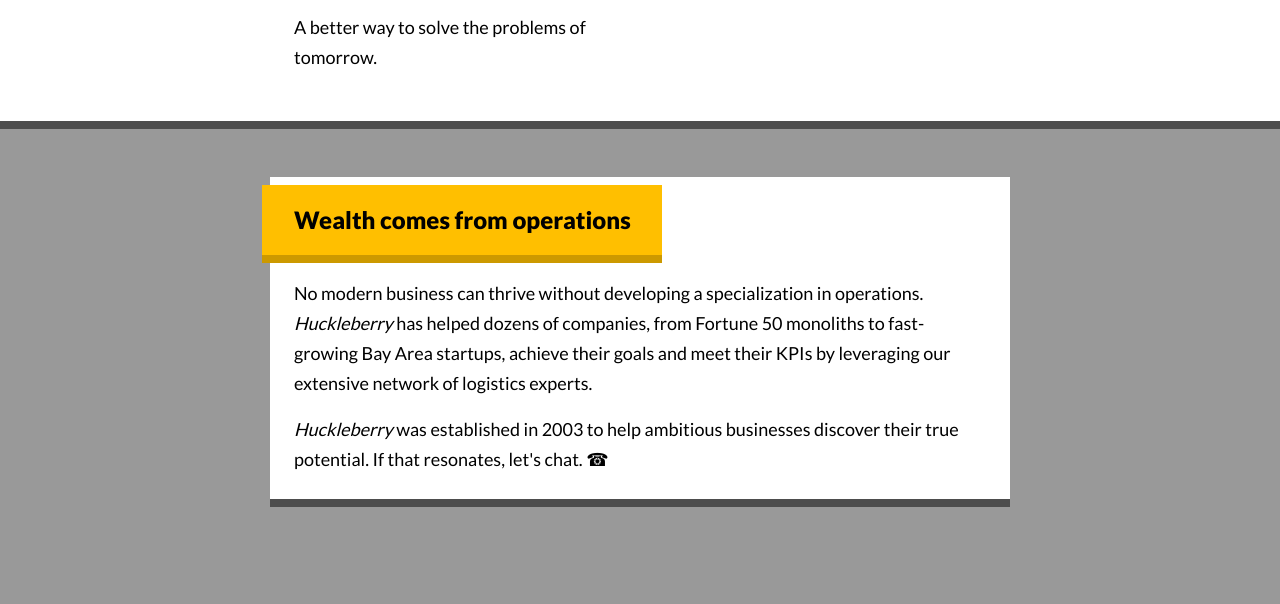
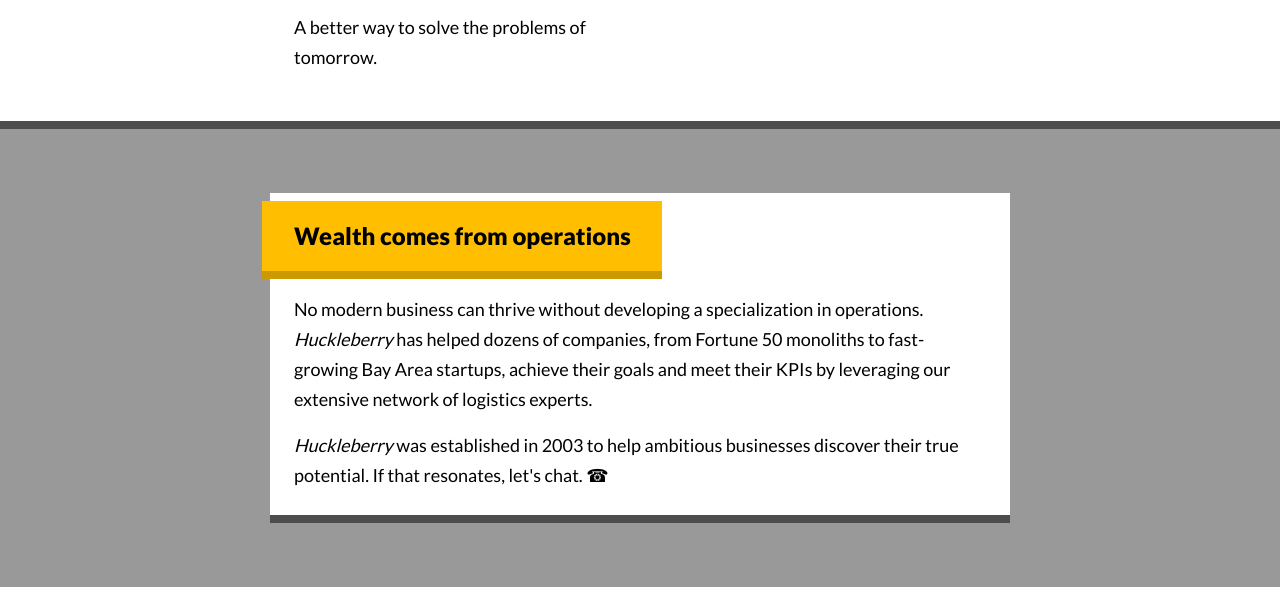
Before and after one commit to xaviguasch/css-for-js-workshop-m1-agency-page, a plain HTML site: page index.html in a window 1280 px wide. Shown: the part 196-800 px from the top of the page. Drawn offline with Linux system fonts and the light colour scheme.

Commit message:
solved final bugs and completed the project

```diff
--- a/index.html
+++ b/index.html
@@ -9,7 +9,6 @@
   </head>
   <body>
     <header>
-      <div class="wrapper">
       <div class="max-width-wrapper">
         <div class="intro-chunk">
           <h1 class="title">Huckleberry</h1>
@@ -22,19 +21,16 @@
           <p>A better way to solve the problems of tomorrow.</p>
         </div>
       </div>
-      </div>
     </header>
     <main>
-      <div class="wrapper">
       <section class="max-width-wrapper">
         <div class="card">
           <h2 class="indented-heading">Wealth comes from operations</h2>
           <p>
             No modern business can thrive without developing a specialization in
-              operations. <em>Huckleberry</em> has helped dozens of companies, from
-              Fortune 50 monoliths to fast-growing Bay Area startups, achieve their goals
-              and meet their KPIs by leveraging our extensive network of logistics
-              experts.
+            operations. <em>Huckleberry</em> has helped dozens of companies, from Fortune
+            50 monoliths to fast-growing Bay Area startups, achieve their goals and meet
+            their KPIs by leveraging our extensive network of logistics experts.
           </p>
           <p>
             <em>Huckleberry</em> was established in 2003 to help ambitious businesses
@@ -42,7 +38,6 @@
           </p>
         </div>
       </section>
-      </div>
     </main>
   </body>
 </html>
--- a/style.css
+++ b/style.css
@@ -68,7 +68,7 @@
 }
 
 body {
-  background: var(--clr-light-gray-bg);
+  background: var(--clr-white-bg);
 
   color: var(--clr-black-text);
   font-family: var(--ff-main);
@@ -108,9 +108,6 @@
 /* Utility styles */
 /* ================== */
 
-.wrapper {
-}
-
 /* ================== */
 /* SECTIONS */
 /* ================== */
@@ -138,9 +135,13 @@
   color: var(--clr-green-text);
 }
 
+main {
+  background: var(--clr-light-gray-bg);
+  padding: 64px 0;
+}
+
 .card {
   margin: 0 auto;
-  margin-top: 48px;
   background: var(--clr-white-bg);
   padding: 8px 24px 24px;
   border-bottom: 8px solid var(--clr-dark-gray-bg);
```
Lines whose indentation alone changed are shown as unchanged.
